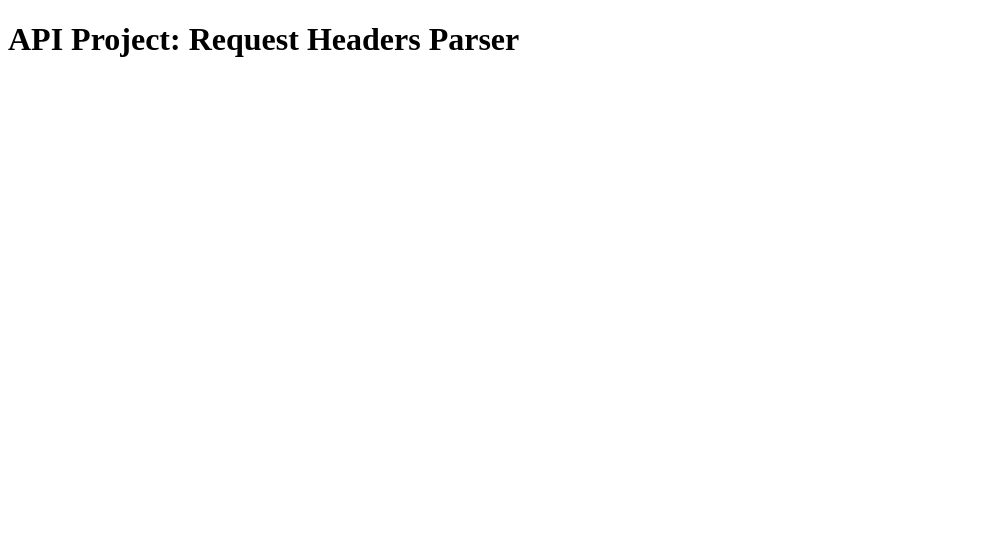
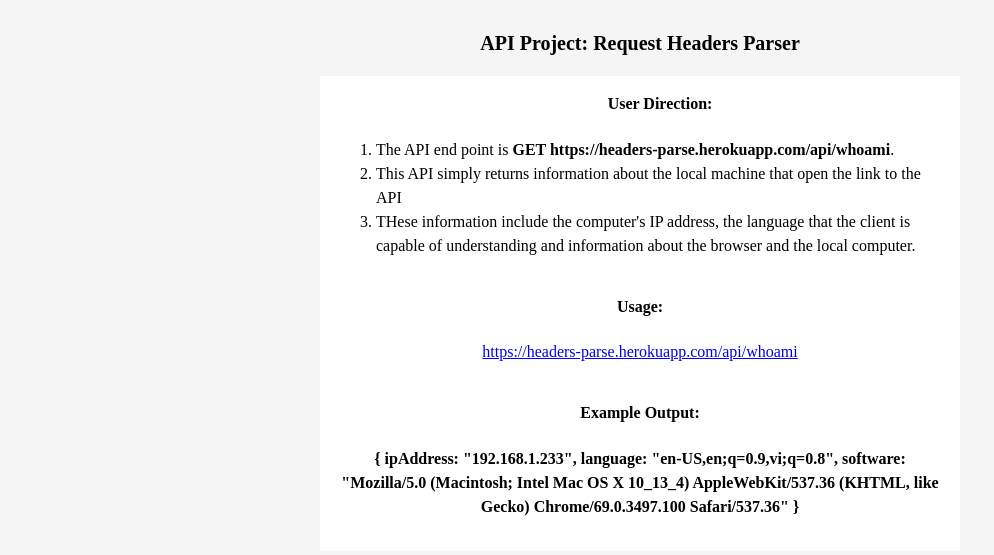
Before and after one commit to dkvo/header-parser-api, a website: page index.html in a window 1280 px wide. Shown: the whole page, without its empty margins (0-994 px from the left). Drawn offline with Linux system fonts and the light colour scheme.

Commit message:
finish version

```diff
--- a/index.html
+++ b/index.html
@@ -4,9 +4,31 @@
     <meta charset="UTF-8">
     <meta name="viewport" content="width=device-width, initial-scale=1.0">
     <meta http-equiv="X-UA-Compatible" content="ie=edge">
+    <link rel="stylesheet" type="text/css" href="style.css">
     <title>Request Header Parser</title>
 </head>
 <body>
     <h1>API Project: Request Headers Parser</h1>
+    <div class="explanation">
+        <ol>
+            <h4>User Direction:</h4>
+            <li>The API end point is <strong>GET https://headers-parse.herokuapp.com/api/whoami</strong>.</li>
+            <li>This API simply returns information about the local machine that open the link to the API</li>
+            <li>THese information include the computer's IP address, the language that the client is capable of
+            understanding and information about the browser and the local computer.</li>
+        </ol>
+        <div class="usage">
+            <h4>Usage:</h4>
+            <a href="https://headers-parse.herokuapp.com/api/whoami">https://headers-parse.herokuapp.com/api/whoami</a>
+        </div>
+        <div class="output">
+            <h4>Example Output:</h4>
+            <p><strong>{
+                ipAddress: "192.168.1.233",
+                language: "en-US,en;q=0.9,vi;q=0.8",
+                software: "Mozilla/5.0 (Macintosh; Intel Mac OS X 10_13_4) AppleWebKit/537.36 (KHTML, like Gecko) Chrome/69.0.3497.100 Safari/537.36"
+                }</strong></p>
+        </div>
+    </div>
 </body>
 </html>
--- /dev/null
+++ b/style.css
@@ -0,0 +1,38 @@
+body {
+    margin: 2rem 0;
+    padding: 0;
+    font-size: 62.5%;
+    background-color: #F5F5F5;
+}
+h1 {
+    text-align: center;
+}
+.explanation {
+    margin: 0 auto;
+    width: 100%;
+    background-color: white;
+    line-height: 1.5rem;
+}
+.explanation h4 {
+    text-align: center;
+    font-size: 1rem;
+    padding-top: 1rem;
+}
+ol, .usage, .output {
+    margin: 0 auto;
+    font-size: 1rem;
+    margin: 0 1rem 0 1rem;
+}
+
+.output, .usage {
+    text-align: center;
+}
+.output {
+    padding-bottom: 1rem;
+}
+
+@media only screen and (min-width: 768px) {
+    .explanation {
+        width: 50%;
+    }
+}
```
Also changed, not shown: server.js (+13 -10 lines).
